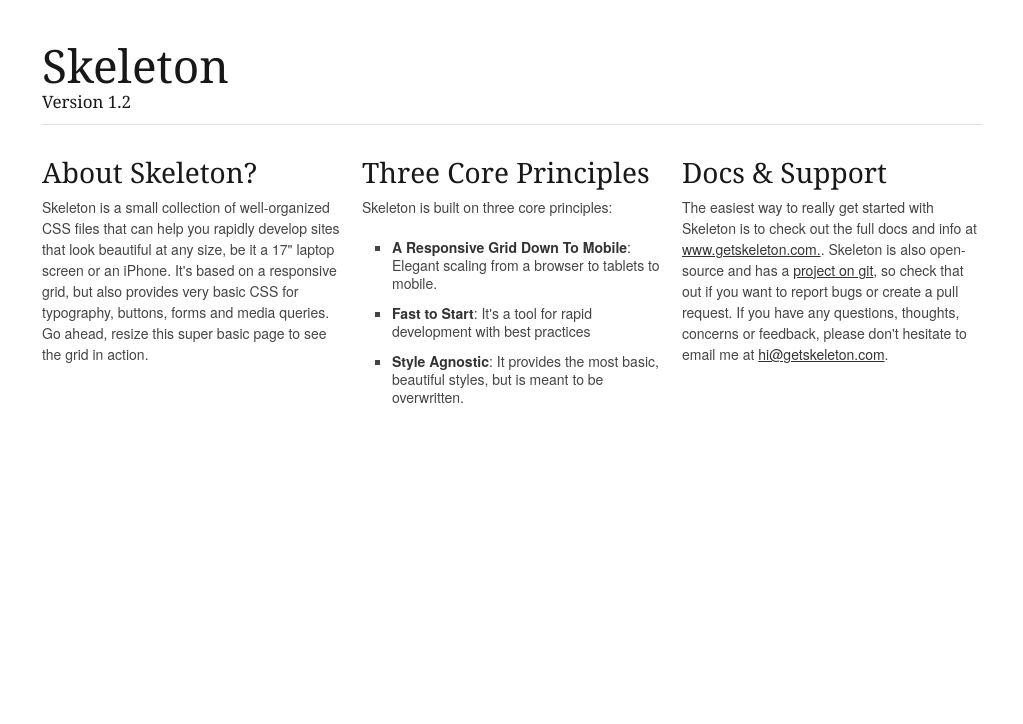
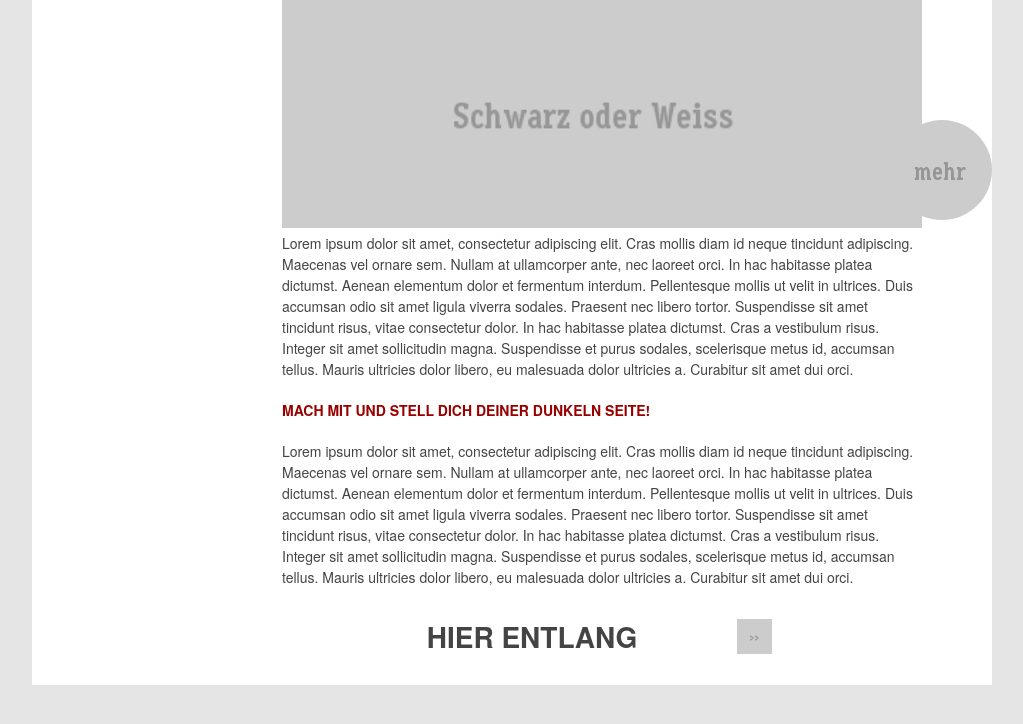
Before and after one commit to norsin/halfbad, a PHP site: page / in a window 1280 px wide. Shown: the top 724 px of the page, without its empty margins (128-1151 px from the left). Run offline with PHP 8.4, Linux system fonts and the light colour scheme.

Commit message:
homepage prototyped

```diff
--- a/index.html
+++ b/index.html
@@ -38,36 +38,28 @@
 
 
 
-	<!-- Primary Page Layout
-	================================================== -->
-
-	<!-- Delete everything in this .container and get started on your own site! -->
+<!-- Primary Page Layout
+================================================== -->
 
 	<div class="container">
-		<div class="sixteen columns">
-			<h1 class="remove-bottom" style="margin-top: 40px">Skeleton</h1>
-			<h5>Version 1.2</h5>
-			<hr />
+		<div class="heading eleven columns offset-by-four">
+			<img src="images/homeTitle.png" class="headerImg" alt="Schwarz oder Weiss - auf welcher Seite stehst du?" />
+			<h1 class="header">Schwarz oder Weiss</h1>
+			<h2 class="header">auf welcher Seite stehst du?</h2>
 		</div>
-		<div class="one-third column">
-			<h3>About Skeleton?</h3>
-			<p>Skeleton is a small collection of well-organized CSS files that can help you rapidly develop sites that look beautiful at any size, be it a 17" laptop screen or an iPhone. It's based on a responsive grid, but also provides very basic CSS for typography, buttons, forms and media queries. Go ahead, resize this super basic page to see the grid in action.</p>
+		<div class="contentWrapper eleven columns offset-by-four">
+			<div class="content">
+				<p>Lorem ipsum dolor sit amet, consectetur adipiscing elit. Cras mollis diam id neque tincidunt adipiscing. Maecenas vel ornare sem. Nullam at ullamcorper ante, nec laoreet orci. In hac habitasse platea dictumst. Aenean elementum dolor et fermentum interdum. Pellentesque mollis ut velit in ultrices. Duis accumsan odio sit amet ligula viverra sodales. Praesent nec libero tortor. Suspendisse sit amet tincidunt risus, vitae consectetur dolor. In hac habitasse platea dictumst. Cras a vestibulum risus. Integer sit amet sollicitudin magna. Suspendisse et purus sodales, scelerisque metus id, accumsan tellus. Mauris ultricies dolor libero, eu malesuada dolor ultricies a. Curabitur sit amet dui orci.</p>
+				<p class="highlight">Mach mit und stell dich deiner dunkeln Seite!</p>
+				<p>Lorem ipsum dolor sit amet, consectetur adipiscing elit. Cras mollis diam id neque tincidunt adipiscing. Maecenas vel ornare sem. Nullam at ullamcorper ante, nec laoreet orci. In hac habitasse platea dictumst. Aenean elementum dolor et fermentum interdum. Pellentesque mollis ut velit in ultrices. Duis accumsan odio sit amet ligula viverra sodales. Praesent nec libero tortor. Suspendisse sit amet tincidunt risus, vitae consectetur dolor. In hac habitasse platea dictumst. Cras a vestibulum risus. Integer sit amet sollicitudin magna. Suspendisse et purus sodales, scelerisque metus id, accumsan tellus. Mauris ultricies dolor libero, eu malesuada dolor ultricies a. Curabitur sit amet dui orci.</p>
+				<a href="#" class="mehrZumBuch button"><span class="btnLabel">mehr zum Buch</span></a>
+				<a href="#" class="startGame button forward eight columns"><span class="btnLabel">hier entlang</span></a>
+			</div>
 		</div>
-		<div class="one-third column">
-			<h3>Three Core Principles</h3>
-			<p>Skeleton is built on three core principles:</p>
-			<ul class="square">
-				<li><strong>A Responsive Grid Down To Mobile</strong>: Elegant scaling from a browser to tablets to mobile.</li>
-				<li><strong>Fast to Start</strong>: It's a tool for rapid development with best practices</li>
-				<li><strong>Style Agnostic</strong>: It provides the most basic, beautiful styles, but is meant to be overwritten.</li>
-			</ul>
+		<div class="footer sixteen columns">
+		footer
 		</div>
-		<div class="one-third column">
-			<h3>Docs &amp; Support</h3>
-			<p>The easiest way to really get started with Skeleton is to check out the full docs and info at <a href="http://www.getskeleton.com">www.getskeleton.com.</a>. Skeleton is also open-source and has a <a href="https://github.com/dhgamache/skeleton">project on git</a>, so check that out if you want to report bugs or create a pull request. If you have any questions, thoughts, concerns or feedback, please don't hesitate to email me at <a href="mailto:hi@getskeleton.com">hi@getskeleton.com</a>.</p>
-		</div>
-
-	</div><!-- container -->
+	</div>
 
 
 <!-- End Document
--- a/stylesheets/layout.css
+++ b/stylesheets/layout.css
@@ -17,8 +17,77 @@
 /* #Site Styles
 ================================================== */
 
+.highlight {
+	text-transform: uppercase;
+	color: #900;
+	font-weight: bolder;
+}
+
+.button {
+	text-align: center;
+	text-transform: uppercase;
+	font-size: 2em;
+	border: 0px !important;
+}
+
+.button.backward {
+	background: url(../images/backwardBtn.png) left center no-repeat;
+}
+
+.button.forward {
+	background: url(../images/forwardBtn.png) right center no-repeat;
+}
+
 /* #Page Styles
 ================================================== */
+
+body {
+	background: #e5e5e5;
+}
+
+.container {
+	background: #fff;
+}
+
+.heading {
+}
+
+.headerImg {
+	width: 100%;
+}
+
+.header {
+	display: none;
+}
+
+.mehrZumBuch {
+position: absolute;
+top: 120px;
+right: 0;
+width: 100px;
+height: 100px;
+background: url(../images/mehrZumBuch.png) left top no-repeat;
+padding: 0;
+border-radius: 50px;
+border: 0px;
+}
+
+.mehrZumBuch:hover {
+background: url(../images/mehrZumBuch_hover.png) left top no-repeat;}
+
+.mehrZumBuch .btnLabel {
+	display: none;
+}
+
+.contentWrapper {
+}
+
+.content {
+}
+
+.footer {
+	display: none !important;
+}
 
 /* #Media Queries
 ================================================== */
@@ -27,16 +96,48 @@
 	@media only screen and (max-width: 959px) {}
 
 	/* Tablet Portrait size to standard 960 (devices and browsers) */
-	@media only screen and (min-width: 768px) and (max-width: 959px) {}
+	@media only screen and (min-width: 768px) and (max-width: 959px) {
+		.mehrZumBuch {
+			top: 80px;
+		}
+	}
 
 	/* All Mobile Sizes (devices and browser) */
-	@media only screen and (max-width: 767px) {}
+	@media only screen and (max-width: 767px) {
+		.header {
+			display: block !important;
+		}
 
-	/* Mobile Landscape Size to Tablet Portrait (devices and browsers) */
-	@media only screen and (min-width: 480px) and (max-width: 767px) {}
+		.headerImg {
+			display: none;
+		}
+
+	.button {
+		position: relative;
+		background: #ddd !important;
+		width: 100% !important;
+		padding: 0px;
+		height: auto !important;
+		text-align: center;
+		top: 0;
+		border-radius: 0px;
+	}
+
+	.button .btnLabel {
+		display: block !important;
+	}
+
+	}
+
+	/* mobile landscape size to tablet portrait (devices and browsers) */
+	@media only screen and (min-width: 480px) and (max-width: 767px) {
+
+
+	}
 
 	/* Mobile Portrait Size to Mobile Landscape Size (devices and browsers) */
-	@media only screen and (max-width: 479px) {}
+	@media only screen and (max-width: 479px) {
+	}
 
 
 /* #Font-Face
```
Also changed, not shown: images/backwardBtn.png (added), images/forwardBtn.png (added), images/homeTitle.png (added), images/mehrZumBuch.png (added), images/mehrZumBuch_hover.png (added).
